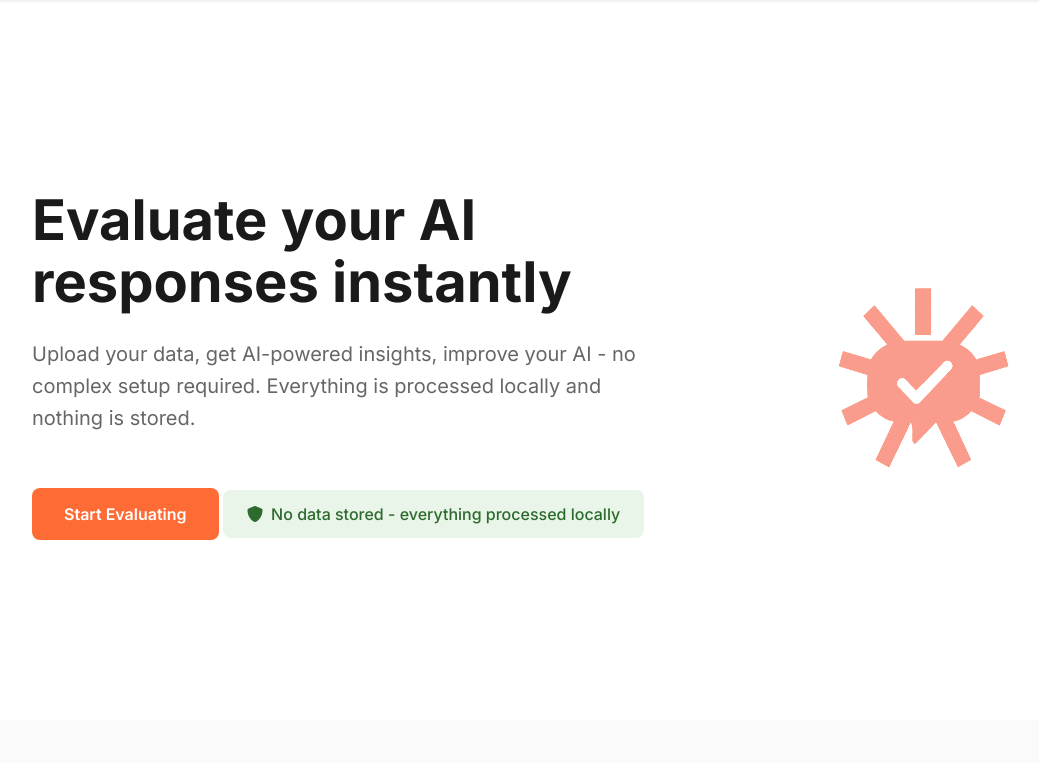
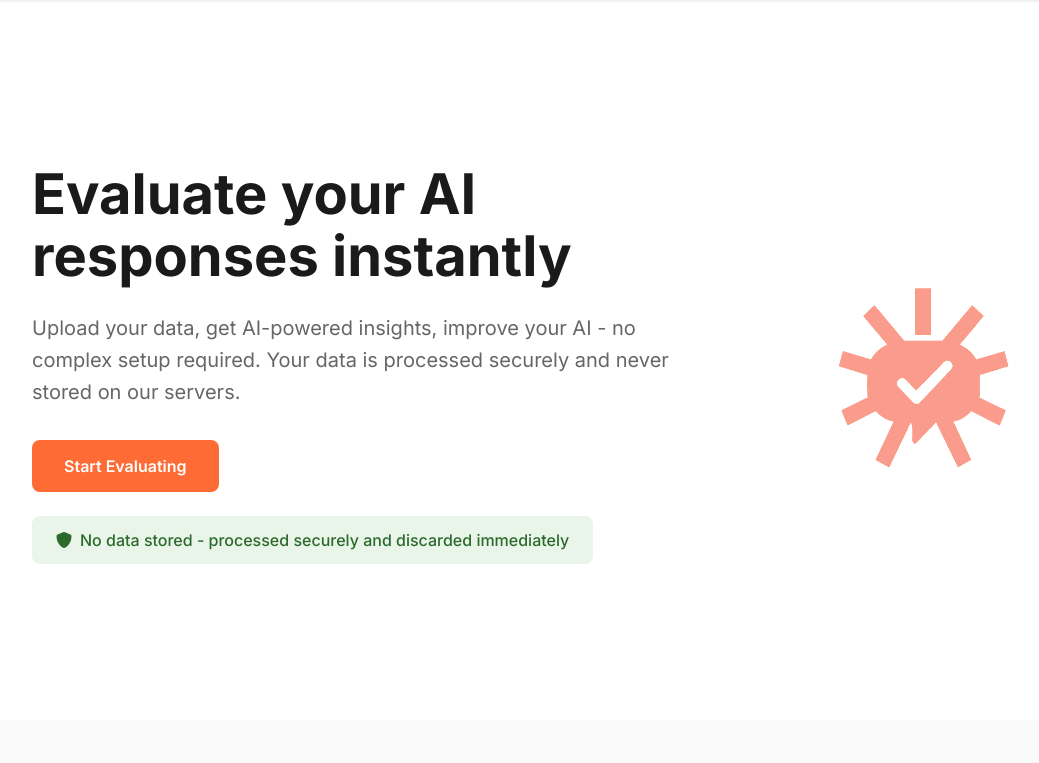
Before and after one commit to ravediamond/simple-eval, a FastAPI app: template templates/landing.html in a window 1280 px wide. Shown: the part 78-841 px from the top of the page, without its empty margins (50-1089 px from the left). Run offline with FastAPI, Linux system fonts and the light colour scheme; the template is opened without the code that fills it, so the values that code supplies are empty.

Commit message:
feat: improve landing page

```diff
--- a/templates/landing.html
+++ b/templates/landing.html
@@ -234,7 +234,7 @@
                     </h1>
                     <p class="hero-subtitle">
                         Upload your data, get AI-powered insights, improve your AI - no complex setup required.
-                        Everything is processed locally and nothing is stored.
+                        Your data is processed securely and never stored on our servers.
                     </p>
                     <a href="#upload" class="cta-button">
                         Start Evaluating
@@ -242,12 +242,12 @@
 
                     <div class="privacy-badge">
                         <i class="fas fa-shield-alt"></i>
-                        No data stored - everything processed locally
+                        No data stored - processed securely and discarded immediately
                     </div>
                 </div>
                 <div class="col-lg-5">
                     <div class="text-center">
-                        <img src="/static/public/icon.png" alt="Simple Eval" style="width: 200px; height: 200px; opacity: 0.8;">
+                        <img src="/static/public/icon.png" alt="EvalNow" style="width: 200px; height: 200px; opacity: 0.8;">
                     </div>
                 </div>
             </div>
```
Also changed, not shown: README.md.
